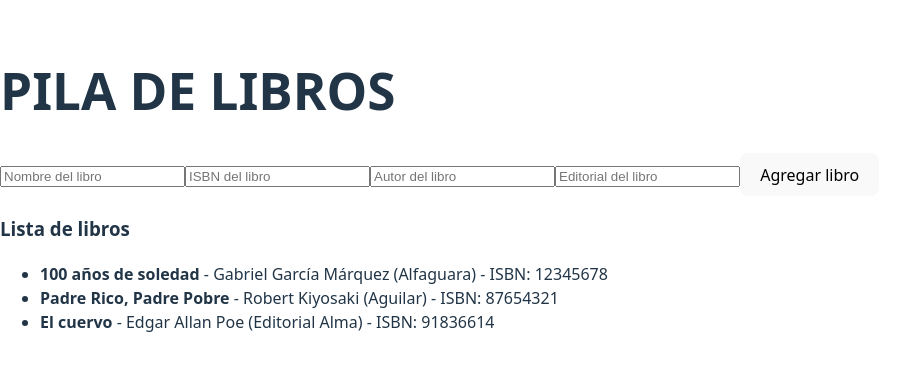
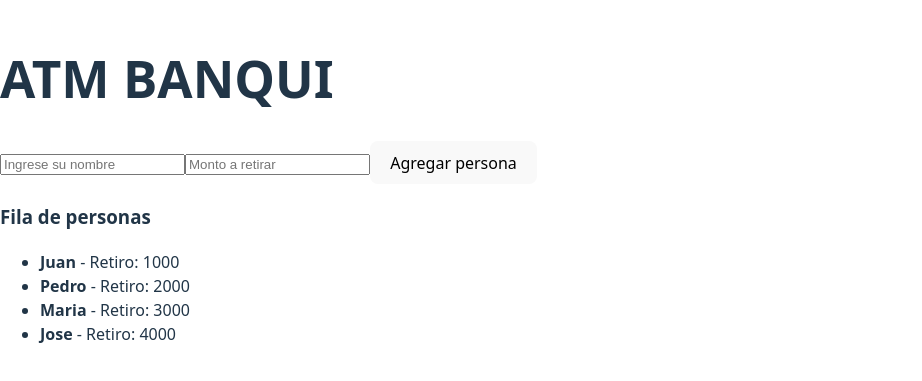
Before and after one commit to Samueluco13/Homeworks, a React (Vite) app in the folder vite-project/: page / in a window 1280 px wide. Shown: the part 211-592 px from the top of the page, without its empty margins (0-922 px from the left). Built offline with nearby package versions, Linux system fonts and the light colour scheme.

Commit message:
Se sube el challenge 9

```diff
--- a/vite-project/src/App.jsx
+++ b/vite-project/src/App.jsx
@@ -1,62 +1,62 @@
 import React, { useState, useRef } from 'react'
-import { Book, BookStack } from "./Classes/Books"
+import {Person, PeopleQueue} from "./Classes/Personas"
 
 export const App = () => {
-  const pilaRef = useRef(new BookStack()); //Evita la renderizacion de la pila
 
-  //Agrega mocked data
-    pilaRef.current.push(new Book("100 años de soledad", "12345678", "Gabriel García Márquez", "Alfaguara"));
-    pilaRef.current.push(new Book("Padre Rico, Padre Pobre", "87654321", "Robert Kiyosaki", "Aguilar"));
-    pilaRef.current.push(new Book("El cuervo", "91836614", "Edgar Allan Poe", "Editorial Alma"));
+  const fila = useRef(new PeopleQueue());
+  const referencia = useRef(false);
 
-    //El .current se usa porque es el objeto que guarda la referencia a la pila, y no el useRef en sí
+  if (!referencia.current) {
+    fila.current.enqueue(new Person("Juan", 1000));
+    fila.current.enqueue(new Person("Pedro", 2000));
+    fila.current.enqueue(new Person("Maria", 3000));
+    fila.current.enqueue(new Person("Jose", 4000));
+    referencia.current = true;
+  }
 
-  const [libros, setLibros] = useState(pilaRef.current.getBooks());
-  const [libro, setLibro] = useState({
+
+  const [personas, setPersonas] = useState(fila.current.getPeople());
+  const [persona, setPersona] = useState({
     name: '',
-    isbn: '',
-    author: '',
-    editorial: ''
+    withdrawal: ''
   });
 
+  const handleChange = (e) => {
+    const { name, value } = e.target;
+    setPersona(prev => ({ ...prev, [name]: value }));
+  };
 
-  const handleChange = (e) => {
-    const { name, value } = e.target; //Cada vez que se escriba en los inputs se va actualizando la informacion en el estado del libro
-    setLibro(prev => ({ ...prev, [name]: value }));
-  };
+
 
   const handleAdd = (e) => {
     e.preventDefault();
 
-    const nuevoLibro = new Book(libro.name, libro.isbn, libro.author, libro.editorial);
-    pilaRef.current.push(nuevoLibro);
-    setLibros([...pilaRef.current.getBooks()]);
+    const nuevaPersona = new Person(persona.name, persona.withdrawal);
+    fila.current.enqueue(nuevaPersona);
+    setPersonas([...fila.current.getPeople()]);
 
-    setLibro({
+    setPersona({
       name: '',
-      isbn: '',
-      author: '',
-      editorial: ''
+      withdrawal: ''
     });
-  };
+  }
+
 
   return (
     <>
-      <div><h1>PILA DE LIBROS</h1></div>
+      <div><h1>ATM BANQUI</h1></div>
       <form onSubmit={handleAdd}>
-        <input name='name' value={libro.name} onChange={handleChange} type="text" placeholder='Nombre del libro' required />
-        <input name='isbn' value={libro.isbn} onChange={handleChange} type="text" placeholder='ISBN del libro' required />
-        <input name='author' value={libro.author} onChange={handleChange} type="text" placeholder='Autor del libro' required />
-        <input name='editorial' value={libro.editorial} onChange={handleChange} type="text" placeholder='Editorial del libro' required />
-        <button >Agregar libro</button>
+        <input name='name' value={persona.name} onChange={handleChange} type="text" placeholder='Ingrese su nombre' required />
+        <input name='withdrawal' value={persona.withdrawal} onChange={handleChange} type="text" placeholder='Monto a retirar' required />
+        <button >Agregar persona</button>
       </form>
 
       <aside>
-        <h3>Lista de libros</h3>
+        <h3>Fila de personas</h3>
         <ul>
-          {libros.map((libro) => (
-            <li key={libro.isbn}>
-              <strong>{libro.name}</strong> - {libro.author} ({libro.editorial}) - ISBN: {libro.isbn}
+          {personas.map((persona, index) => (
+            <li key={index}>
+              <strong>{persona.name}</strong> - Retiro: {persona.withdrawal}
             </li>
           ))}
         </ul>
--- a/vite-project/src/Classes/Books.js
+++ /dev/null
@@ -1,52 +0,0 @@
-export class Book{
-    constructor(name, isbn, author, editorial){
-        this.name = name
-        this.isbn = isbn
-        this.author = author
-        this.editorial = editorial
-    }
-
-}
-
-export class BookStack{
-
-    constructor(){
-        this.books = []
-    }
-
-    push(value){
-        this.books.push(value) //Agrega un elemento al final de la pila
-    }
-
-    pop(){ //Si la pila tiene elementos, devuelve y elimina el ultimo valor ingresado a la pila, sino nada
-        return this.books.length > 0 ? this.books.pop() : null
-    }
-
-    peek(){ //Si la pila tiene elementos, devuelve el ultimo elemento que se ingresó sin eliminarlo, sino nada
-        return this.books.length > 0 ? this.books[this.items.length - 1] : null
-    }
-
-    isEmpty(){ //Devuelve TRUE si la pila está vacía
-        return this.books.length === 0
-    }
-
-    size(){ //Devuelve la longitud de la pila
-        return this.books.length
-    }
-
-    print(){ //Devuelve el contenido de la pila
-        /*
-        .slice() hace una copia superficial de la pila
-        .reverser() invierte el orden de la copia
-        .forEach() recorre cada uno de los elementos de la copia invertida y los imprime
-        */
-        this.books.slice().reverse().forEach(book => {
-            console.log(book)
-        });
-    }
-
-    getBooks(){ //Devuelve toda la pila
-        return [...this.books];
-    }
-
-}
--- /dev/null
+++ b/vite-project/src/Classes/Personas.js
@@ -0,0 +1,45 @@
+export class Person{
+    constructor(name, withdrawal){
+        this.name = name
+        this.withdrawal = withdrawal
+    }
+
+}
+
+
+export class PeopleQueue{
+    constructor(){
+        this.people = []
+    }
+
+    enqueue(person){ //Agrega un elemento al final de la fila
+        this.people.push(person)
+    }
+
+    dequeue(){ //Si en la cola hay elementos, devuelve y eleimina el primer elemento, sino nada
+        return this.people.length > 0 ? this.people.shift() : null
+    }
+
+    peek(){ //Si hay elementos en la cola, devuelve el primer elemento sin eliminarlo
+        return this.people.length > 0 ? this.people[0]: null
+    }
+
+    size(){ //Devuelve el tamaño de la cola
+        return this.people.length
+    }
+
+    isEmpty(){ //Devuelve TRUE si la cola está vacía
+        return this.people.length === 0
+    }
+
+    print(){ //Devuelve cada elemento de la cola
+        this.people.forEach(person => {
+            console.log(person)
+        });
+    }
+
+    getPeople(){ //Devuelve toda la cola
+        return [...this.people]
+    }
+
+}
```
